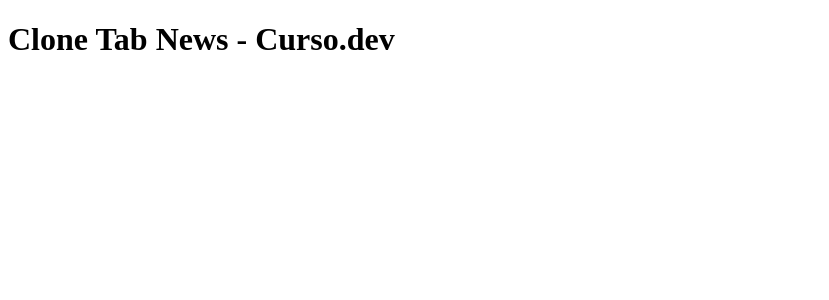
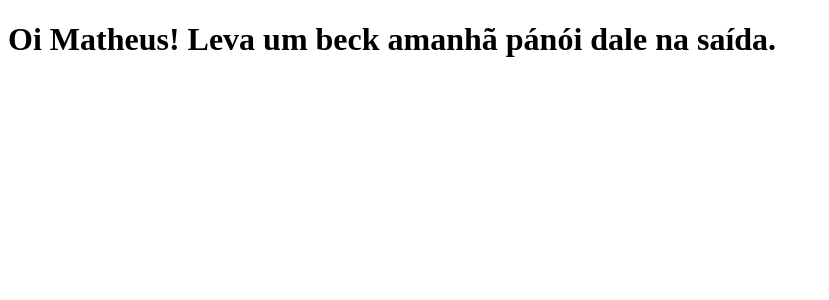
Before and after one commit to vinifmarques/clone-tabnews, a Next.js app: page / in a window 1280 px wide. Shown: the top 300 px of the page, without its empty margins (0-829 px from the left). Built offline with nearby package versions, Linux system fonts and the light colour scheme.

Commit message:
Alterea texto da pagina inicial

```diff
--- a/pages/index.js
+++ b/pages/index.js
@@ -1,5 +1,5 @@
 function Home() {
-  return <h1>Clone Tab News - Curso.dev</h1>;
+  return <h1>Oi Matheus! Leva um beck amanhã pánói dale na saída.</h1>;
 }
 
 export default Home;
```
